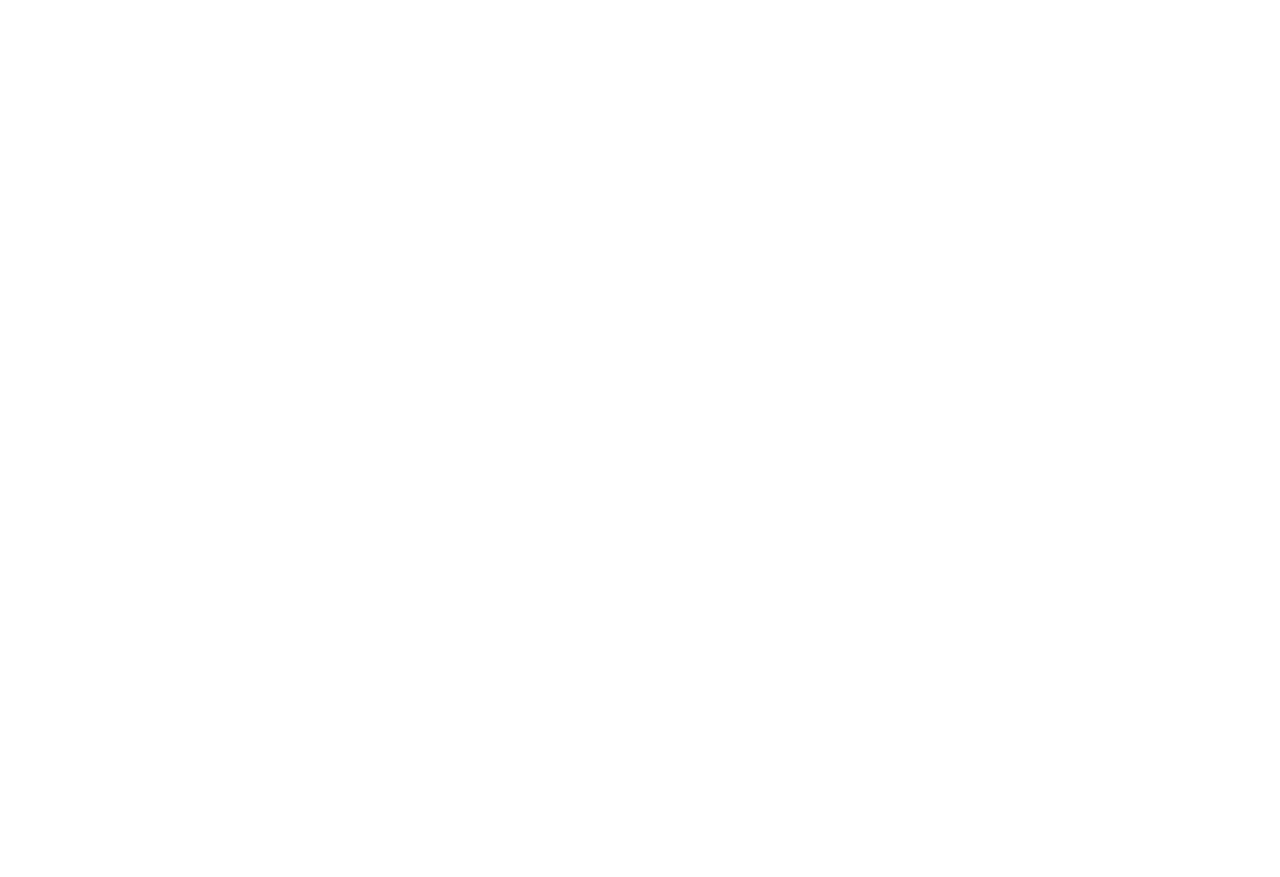
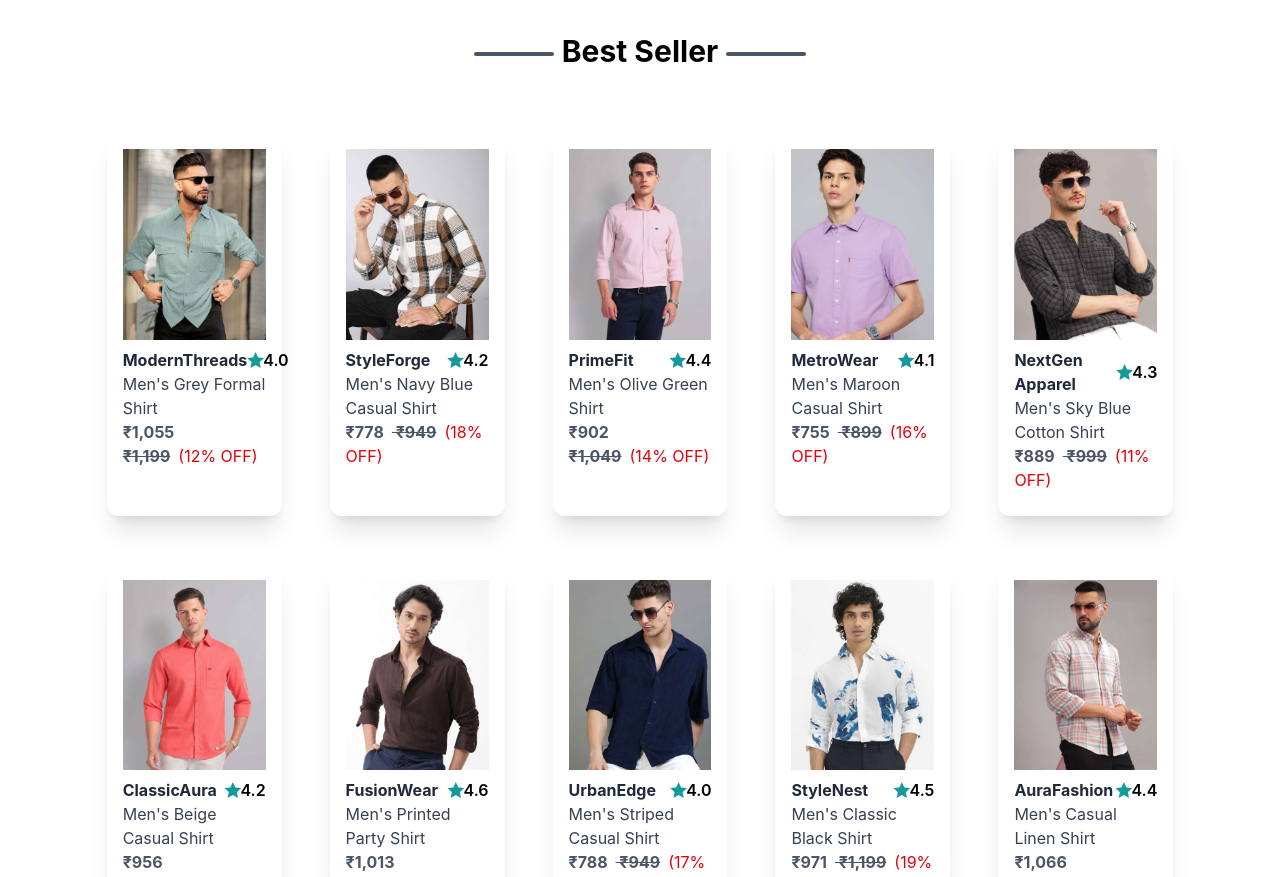
Before and after one commit to shivsinghcse/BuyNest, a React (Vite) app: page / in a window 1280 px wide. Shown: the part 1920-2797 px from the top of the page. Before the commit the page ends 865 px from the top, so only its background shows below. Built offline with nearby package versions, Linux system fonts and the light colour scheme.

Commit message:
feat: design home page

```diff
--- a/src/components/Admin/Products.jsx
+++ b/src/components/Admin/Products.jsx
@@ -165,7 +165,7 @@
                                                 <h1 className="text-gray-800 text-md font-bold">{product.brand}</h1>
                                                 <div>
                                                     <i className="ri-star-fill font-semibold text-(--primary-color)"></i>
-                                                    <label className="font-semibold">{product.rating}</label>
+                                                    <label className="font-semibold">{product.rating.toFixed(1)}</label>
                                                 </div>
                                             </div>
                                             <label className="text-sm text-gray-800">{product.name}</label>
--- /dev/null
+++ b/src/components/BestSeller.jsx
@@ -0,0 +1,126 @@
+import { useState } from "react"
+import Product from "./Product"
+
+
+const BestSeller = () => {
+    const [bestSellerProducts, setBestSellerProducts] = useState([
+      {
+        id: "PRD004",
+        title: "Men's Grey Formal Shirt",
+        brand: "ModernThreads",
+        price: 1199,
+        discount: 12,
+        rating: 4.0,
+        stock: 22,
+        image: "/products/shirt4.jpg"
+      },
+      {
+        id: "PRD005",
+        title: "Men's Navy Blue Casual Shirt",
+        brand: "StyleForge",
+        price: 949,
+        discount: 18,
+        rating: 4.2,
+        stock: 20,
+        image: "/products/shirt5.jpg"
+      },
+      {
+        id: "PRD006",
+        title: "Men's Olive Green Shirt",
+        brand: "PrimeFit",
+        price: 1049,
+        discount: 14,
+        rating: 4.4,
+        stock: 17,
+        image: "/products/shirt6.jpg"
+      },
+      {
+        id: "PRD007",
+        title: "Men's Maroon Casual Shirt",
+        brand: "MetroWear",
+        price: 899,
+        discount: 16,
+        rating: 4.1,
+        stock: 19,
+        image: "/products/shirt7.jpg"
+      },
+      {
+        id: "PRD008",
+        title: "Men's Sky Blue Cotton Shirt",
+        brand: "NextGen Apparel",
+        price: 999,
+        discount: 11,
+        rating: 4.3,
+        stock: 21,
+        image: "/products/shirt8.jpg"
+      },
+      {
+        id: "PRD009",
+        title: "Men's Beige Casual Shirt",
+        brand: "ClassicAura",
+        price: 1099,
+        discount: 13,
+        rating: 4.2,
+        stock: 16,
+        image: "/products/shirt9.jpg"
+      },
+      {
+        id: "PRD010",
+        title: "Men's Printed Party Shirt",
+        brand: "FusionWear",
+        price: 1299,
+        discount: 22,
+        rating: 4.6,
+        stock: 14,
+        image: "/products/shirt10.jpg"
+      },
+      {
+        id: "PRD011",
+        title: "Men's Striped Casual Shirt",
+        brand: "UrbanEdge",
+        price: 949,
+        discount: 17,
+        rating: 4.0,
+        stock: 23,
+        image: "/products/shirt11.jpg"
+      },
+      {
+        id: "PRD012",
+        title: "Men's Classic Black Shirt",
+        brand: "StyleNest",
+        price: 1199,
+        discount: 19,
+        rating: 4.5,
+        stock: 12,
+        image: "/products/shirt12.jpg"
+      },
+      {
+        id: "PRD013",
+        title: "Men's Casual Linen Shirt",
+        brand: "AuraFashion",
+        price: 1349,
+        discount: 21,
+        rating: 4.4,
+        stock: 15,
+        image: "/products/shirt13.jpg"
+      }
+    ])
+    return (
+        <>
+            <h1 className="text-3xl font-bold mt-28 mb-16"><span className="inline-block w-20 border-2 border-gray-600 mx-2 align-middle rounded-full"></span>Best Seller<span className="inline-block w-20 border-2 border-gray-600 mx-2 align-middle rounded-full"></span></h1>
+
+
+            <div className="grid grid-cols-5 gap-12">
+                {
+                    bestSellerProducts.map((item) => {
+                        return (
+                            <Product key={item.id} data={item}/>
+                        )
+                    })
+                }
+            </div>
+        </>
+    )
+}
+
+export default BestSeller
--- a/src/components/Home.jsx
+++ b/src/components/Home.jsx
@@ -1,3 +1,5 @@
+import BestSeller from "./BestSeller"
+import LatestCollection from "./LatestCollection"
 import Layout from "./Layout"
 import Slider from "./Slider"
 
@@ -9,6 +11,11 @@
                 <header>
                      <Slider />
                 </header>
+
+                <main className="w-10/12 mx-auto text-center my-16 py-8">
+                    <LatestCollection />
+                    <BestSeller />
+                </main>
             </Layout>
         </>
     )
--- /dev/null
+++ b/src/components/LatestCollection.jsx
@@ -0,0 +1,157 @@
+import { useState } from "react"
+import Product from "./Product"
+
+const LatestCollection = () => {
+    const [latestCollection, setLatestCollection] = useState([
+  {
+    id: "PRD001",
+    title: "Men's Black Printed Casual Shirt",
+    brand: "UrbanStyle",
+    price: 899,
+    discount: 15,
+    rating: 4.3,
+    stock: 25,
+    image: "/products/shirt1.jpg"
+  },
+  {
+    id: "PRD002",
+    title: "Men's Blue Checked Shirt",
+    brand: "TrendVibe",
+    price: 999,
+    discount: 10,
+    rating: 4.1,
+    stock: 18,
+    image: "/products/shirt2.jpg"
+  },
+  {
+    id: "PRD003",
+    title: "Men's White Slim Fit Shirt",
+    brand: "EliteWear",
+    price: 1099,
+    discount: 20,
+    rating: 4.5,
+    stock: 30,
+    image: "/products/shirt3.jpg"
+  },
+  {
+    id: "PRD004",
+    title: "Men's Grey Formal Shirt",
+    brand: "ModernThreads",
+    price: 1199,
+    discount: 12,
+    rating: 4.0,
+    stock: 22,
+    image: "/products/shirt4.jpg"
+  },
+  {
+    id: "PRD005",
+    title: "Men's Navy Blue Casual Shirt",
+    brand: "StyleForge",
+    price: 949,
+    discount: 18,
+    rating: 4.2,
+    stock: 20,
+    image: "/products/shirt5.jpg"
+  },
+  {
+    id: "PRD006",
+    title: "Men's Olive Green Shirt",
+    brand: "PrimeFit",
+    price: 1049,
+    discount: 14,
+    rating: 4.4,
+    stock: 17,
+    image: "/products/shirt6.jpg"
+  },
+  {
+    id: "PRD007",
+    title: "Men's Maroon Casual Shirt",
+    brand: "MetroWear",
+    price: 899,
+    discount: 16,
+    rating: 4.1,
+    stock: 19,
+    image: "/products/shirt7.jpg"
+  },
+  {
+    id: "PRD008",
+    title: "Men's Sky Blue Cotton Shirt",
+    brand: "NextGen Apparel",
+    price: 999,
+    discount: 11,
+    rating: 4.3,
+    stock: 21,
+    image: "/products/shirt8.jpg"
+  },
+  {
+    id: "PRD009",
+    title: "Men's Beige Casual Shirt",
+    brand: "ClassicAura",
+    price: 1099,
+    discount: 13,
+    rating: 4.2,
+    stock: 16,
+    image: "/products/shirt9.jpg"
+  },
+  {
+    id: "PRD010",
+    title: "Men's Printed Party Shirt",
+    brand: "FusionWear",
+    price: 1299,
+    discount: 22,
+    rating: 4.6,
+    stock: 14,
+    image: "/products/shirt10.jpg"
+  },
+  {
+    id: "PRD011",
+    title: "Men's Striped Casual Shirt",
+    brand: "UrbanEdge",
+    price: 949,
+    discount: 17,
+    rating: 4.0,
+    stock: 23,
+    image: "/products/shirt11.jpg"
+  },
+  {
+    id: "PRD012",
+    title: "Men's Classic Black Shirt",
+    brand: "StyleNest",
+    price: 1199,
+    discount: 19,
+    rating: 4.5,
+    stock: 12,
+    image: "/products/shirt12.jpg"
+  },
+  {
+    id: "PRD013",
+    title: "Men's Casual Linen Shirt",
+    brand: "AuraFashion",
+    price: 1349,
+    discount: 21,
+    rating: 4.4,
+    stock: 15,
+    image: "/products/shirt13.jpg"
+  }
+])
+
+
+    return (
+        <>
+            <h1 className="text-3xl font-bold mb-16"><span className="inline-block w-20 border-2 border-gray-600 mx-2 align-middle rounded-full"></span>Latest Collections<span className="inline-block w-20 border-2 border-gray-600 mx-2 align-middle rounded-full"></span></h1>
+
+
+            <div className="grid grid-cols-5 gap-12">
+                {
+                    latestCollection.map((item) => {
+                        return (
+                            <Product key={item.id} data={item}/>
+                        )
+                    })
+                }
+            </div>
+        </>
+    )
+}
+
+export default LatestCollection
--- /dev/null
+++ b/src/components/Product.jsx
@@ -0,0 +1,28 @@
+
+
+const Product = (props) => {
+    const item = props.data
+
+  return (
+    <div className="p-4 shadow-xl hover:shadow-(color:--primary-color)/30 rounded-xl hover:cursor-pointer transition duration-300">
+        <img src={item.image} alt="" className="transition duration-300 hover:scale-95"/>
+        <div className="text-left py-2">
+            <div className="flex justify-between items-center">
+                <h1 className="text-md font-bold text-gray-800">{item.brand}</h1>
+                <div>
+                    <i className="ri-star-fill font-semibold text-(--primary-color)"></i>
+                    <label className="font-semibold">{item.rating.toFixed(1)}</label>
+                </div>
+            </div>
+            <p className="text-gray-700 text-[16px]">{item.title}</p>
+            <div className="space-x-2">
+                <span className="text-gray-600 font-bold"> ₹{Math.round(item.price - (item.price * item.discount)/100).toLocaleString()}</span>
+                <del className="text-gray-600 font-bold"> ₹{item.price.toLocaleString()}</del>
+                <span className="text-red-600">({item.discount}% OFF)</span>
+            </div>
+        </div>
+    </div>
+  )
+}
+
+export default Product
```
